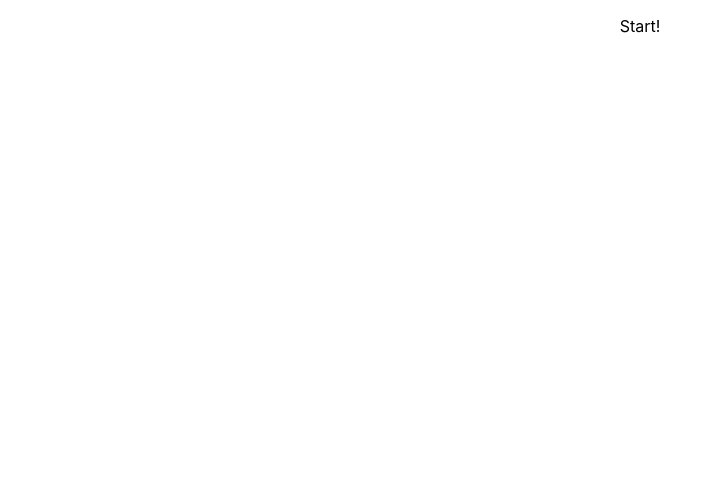
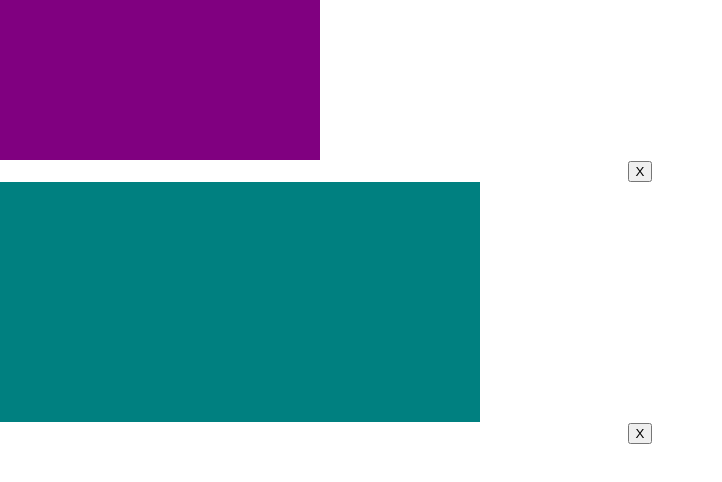
Before and after one commit to Proclus01/color-box-maker, a React (Create React App) app: page / in a window 1280 px wide. Shown: the top 482 px of the page, without its empty margins (0-722 px from the left). Built offline with nearby package versions, Linux system fonts and the light colour scheme.

Commit message:
add props to button component, wire up button to app.js and render from app while passing in props

```diff
--- a/src/App.js
+++ b/src/App.js
@@ -1,9 +1,19 @@
 import './App.css';
+import Box from './Box.js';
 
 function App() {
   return (
     <div className="App">
-      <p>Start!</p>
+      <Box
+        height={10}
+        width={20}
+        color="purple"
+      />
+            <Box
+        height={15}
+        width={30}
+        color="teal"
+      />
     </div>
   );
 }
--- a/src/Box.js
+++ b/src/Box.js
@@ -4,7 +4,14 @@ class Box extends Component {
     render() {
         return (
             <div>
+                <div style={{
+                    height: `${this.props.height}em`,
+                    width: `${this.props.width}em`,
+                    backgroundColor: this.props.color
+                }}>
+                </div>
 
+                <button>X</button>
             </div>
         )
     }
```
